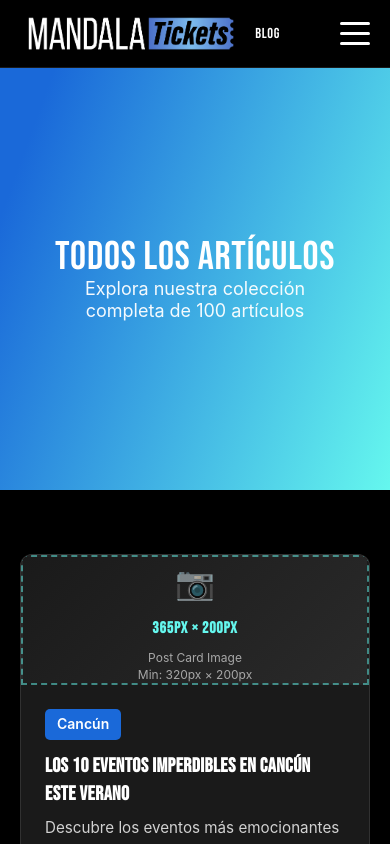
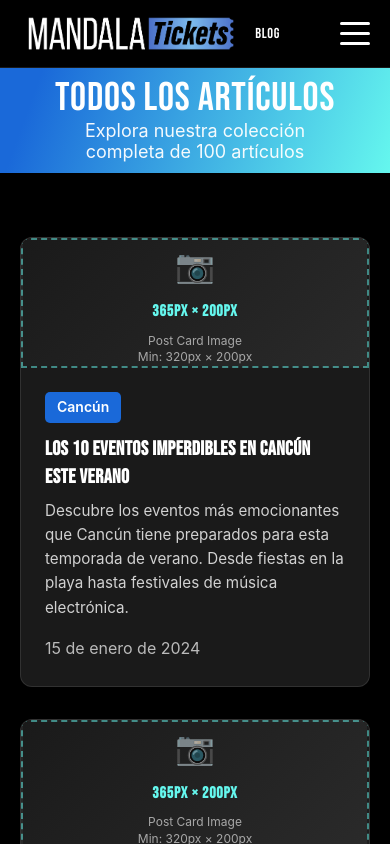
Before and after one commit to vvazquezcolina/blog-mt, a Next.js app: page /posts in a window 390 px wide. Shown: the top 844 px of the page. Built offline with nearby package versions, Linux system fonts and the light colour scheme.

Commit message:
style: remove min-height from category header to allow flexible sizing
- Remove min-height: 50vh from desktop version

- Remove min-height: 20vh from mobile version

- Section now adjusts to content and padding

```diff
--- a/app/globals.css
+++ b/app/globals.css
@@ -385,7 +385,6 @@ img {
 
   .category-header {
     padding: 2rem 0;
-    min-height: 20vh;
   }
 
   .category-header h1 {
@@ -803,7 +802,6 @@ img {
   display: flex;
   align-items: center;
   justify-content: center;
-  min-height: 50vh;
 }
 
 .category-header .container {
```
